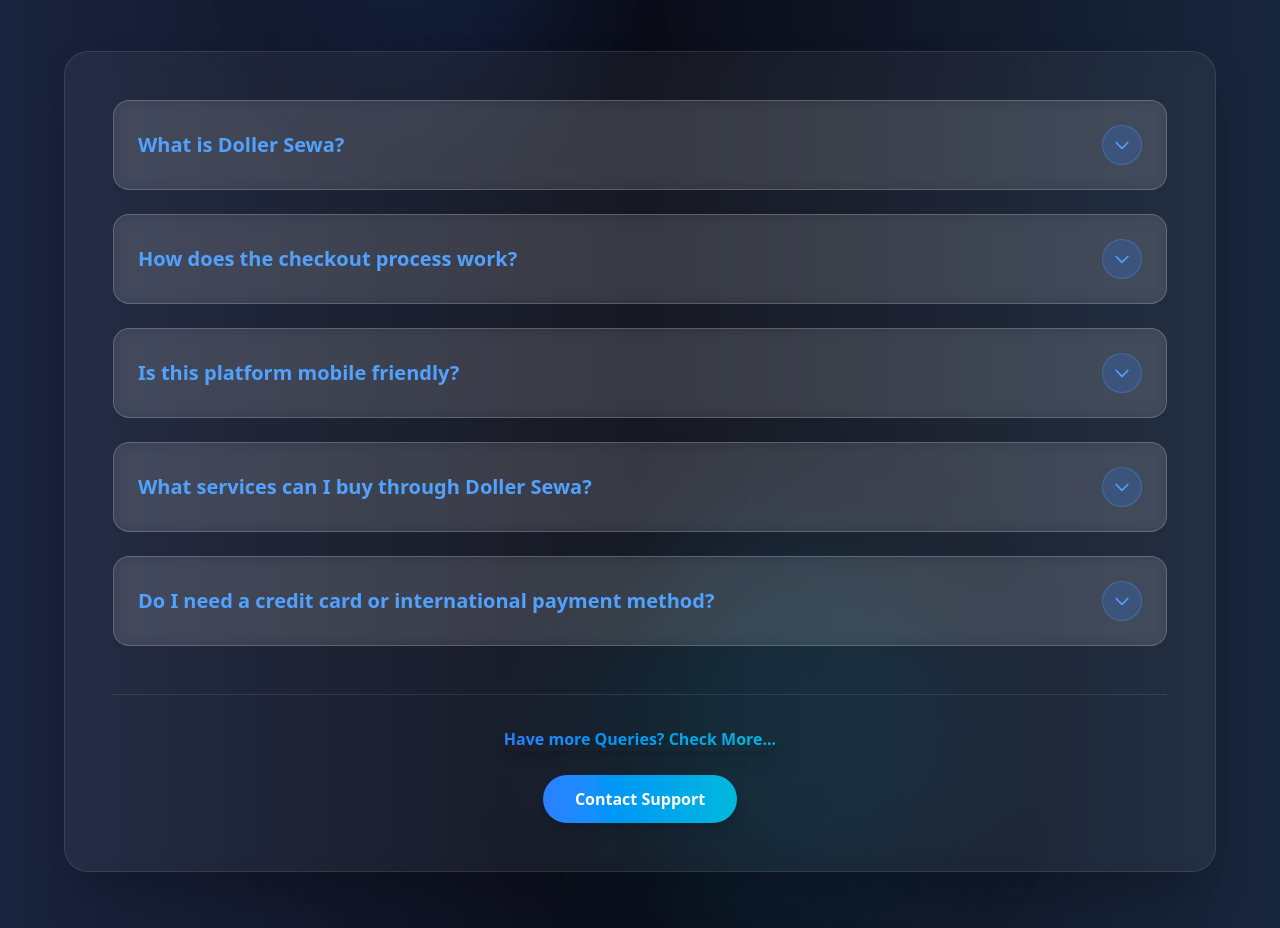
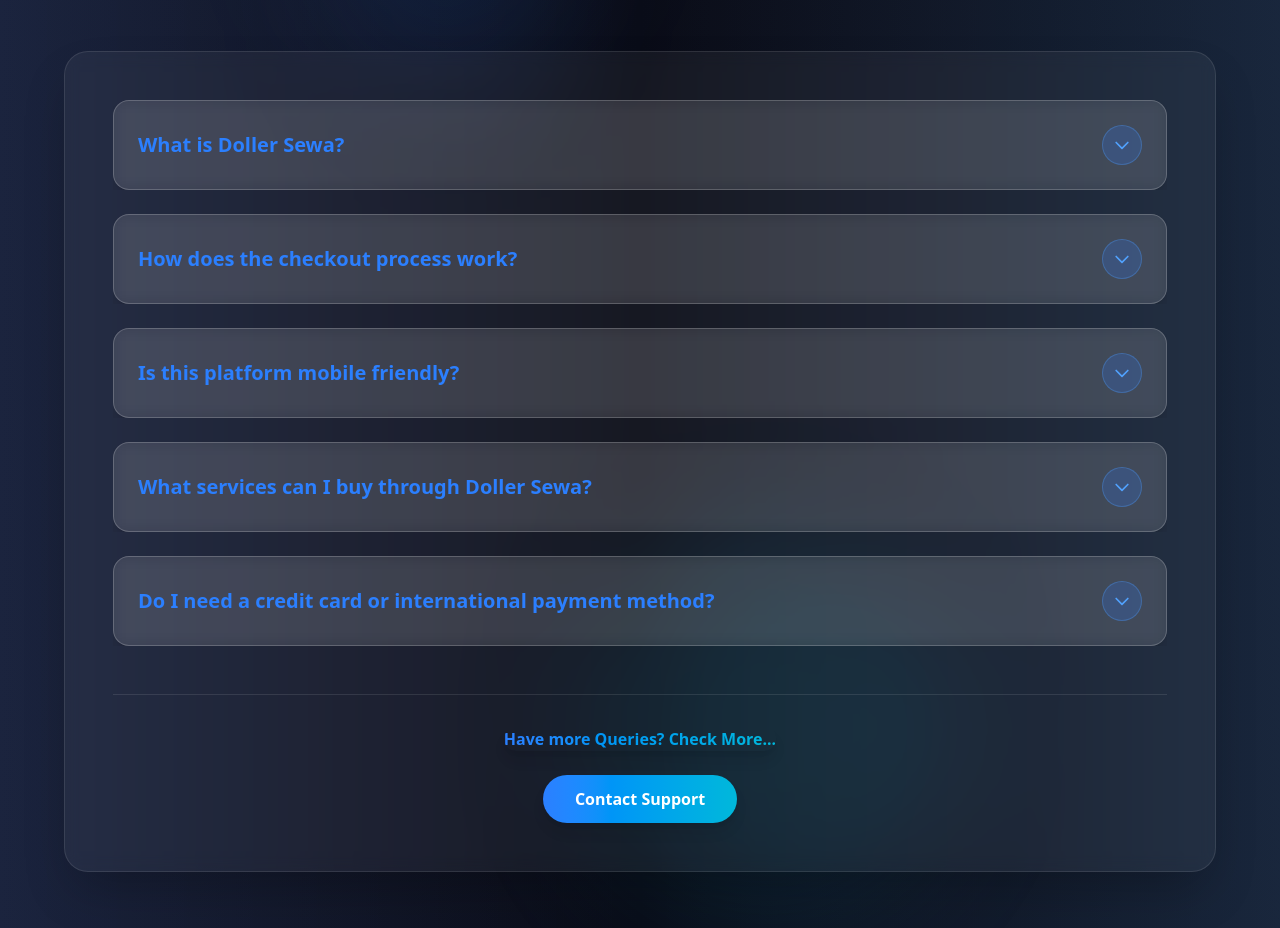
Before and after one commit to Baroon-Shrestha/DollerSewa, a React (Vite) app: page /about in a window 1280 px wide. Shown: the part 1940-2868 px from the top of the page. Built offline with nearby package versions, Linux system fonts and the light colour scheme.

Commit message:
updated again

```diff
--- a/src/Components/HomeComponents/FAQHelper.jsx
+++ b/src/Components/HomeComponents/FAQHelper.jsx
@@ -9,7 +9,7 @@
           onClick={onClick}
           className="w-full flex justify-between items-center text-left p-6 focus:outline-none focus:ring-2 focus:ring-blue-400 rounded-2xl group"
         >
-          <span className="text-lg md:text-xl font-semibold text-blue-400 group-hover:text-blue-300 transition-colors duration-300 pr-4">
+          <span className="text-lg md:text-xl font-semibold text-blue-500 group-hover:text-blue-400 transition-colors duration-300 pr-4">
             {question}
           </span>
 
@@ -52,7 +52,7 @@
             className="px-6 pb-6 text-gray-200 text-base md:text-lg leading-relaxed"
           >
             {/* Blue accent line */}
-            <div className="w-12 h-0.5 bg-gradient-to-r from-blue-400 to-cyan-400 mb-4"></div>
+            <div className="w-12 h-0.5 text-black bg-gradient-to-r from-blue-400 to-cyan-400 mb-4"></div>
             {answer}
           </div>
         </div>
```
